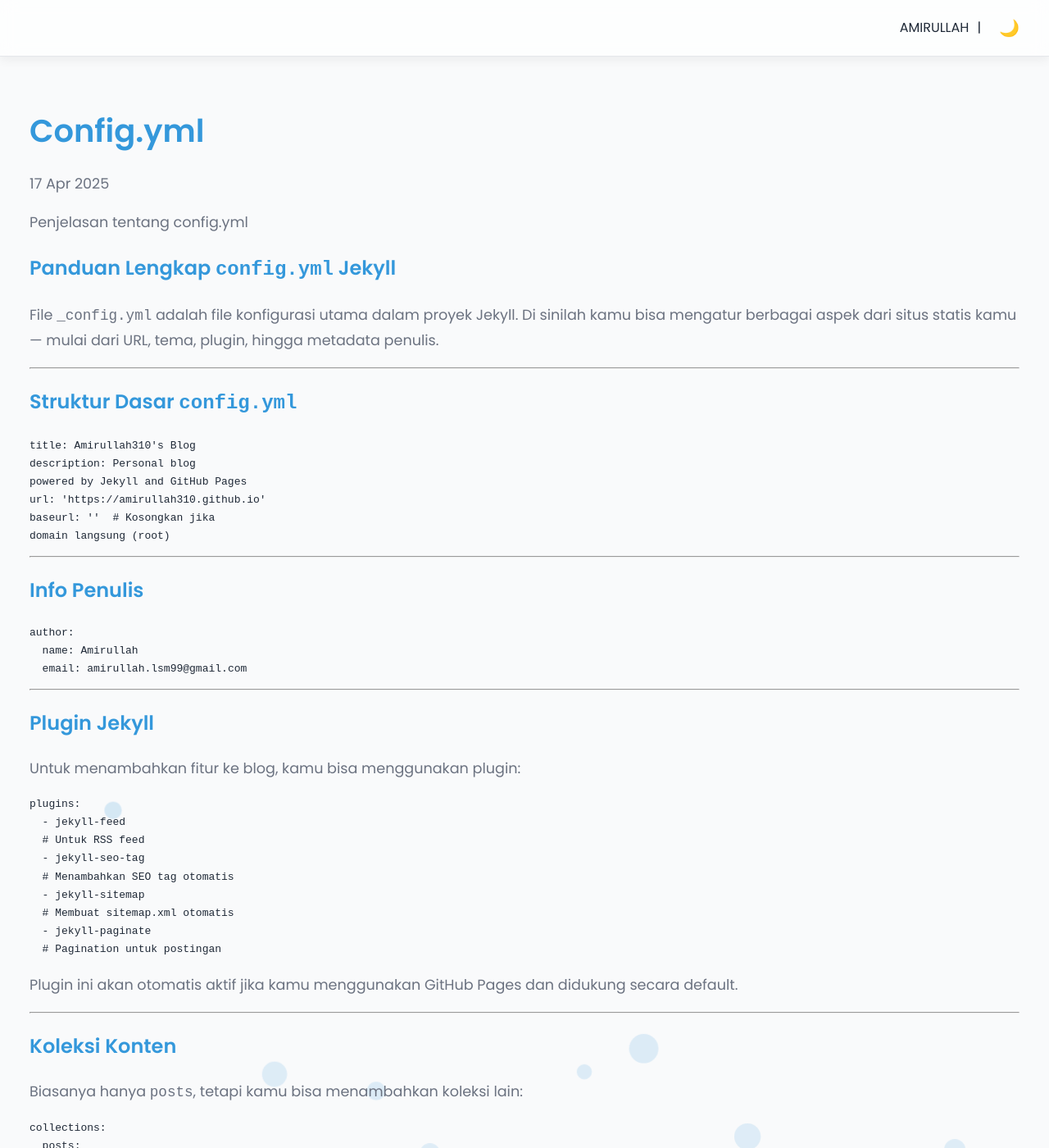
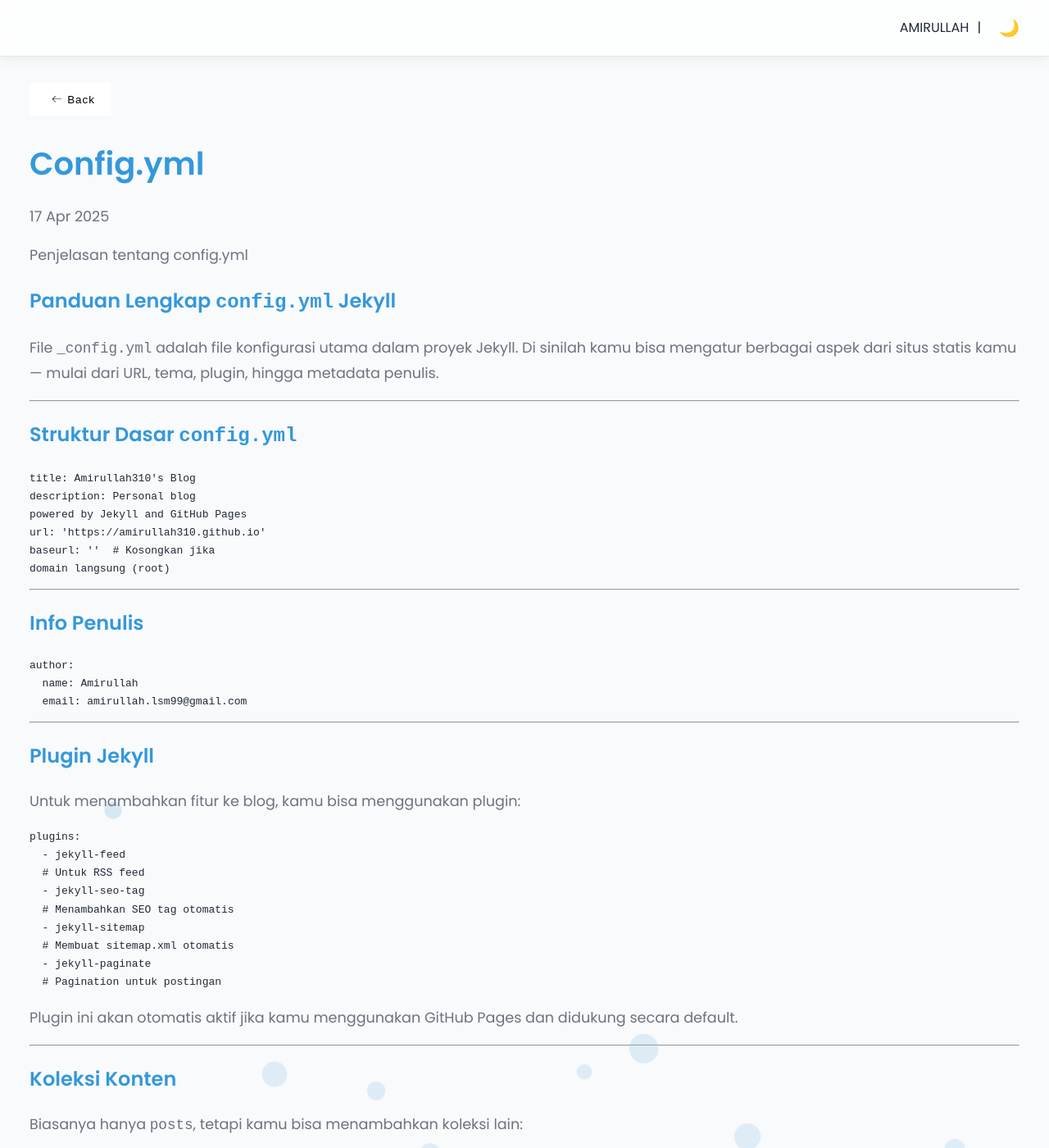
Before and after one commit to amirullah310/amirullah310.github.io, a Jekyll site: the page built from _posts/2025-04-17-config.yml.md, in a window 1280 px wide and 1400 px high. Shown: the whole window at 82% size. Built offline with Jekyll 4.4.1, drawn with Linux system fonts in a browser that asks for light colours.

Commit message:
add button back

```diff
--- a/_layouts/post.html
+++ b/_layouts/post.html
@@ -1,7 +1,12 @@
 ---
 layout : default
 ---
-
+<a href="{{ '../blog.html' | relative_url }}">
+    <button class="buttonn">
+        <svg height="16" width="16" xmlns="http://www.w3.org/2000/svg" version="1.1" viewBox="0 0 1024 1024"><path d="M874.690416 495.52477c0 11.2973-9.168824 20.466124-20.466124 20.466124l-604.773963 0 188.083679 188.083679c7.992021 7.992021 7.992021 20.947078 0 28.939099-4.001127 3.990894-9.240455 5.996574-14.46955 5.996574-5.239328 0-10.478655-1.995447-14.479783-5.996574l-223.00912-223.00912c-3.837398-3.837398-5.996574-9.046027-5.996574-14.46955 0-5.433756 2.159176-10.632151 5.996574-14.46955l223.019353-223.029586c7.992021-7.992021 20.957311-7.992021 28.949332 0 7.992021 8.002254 7.992021 20.957311 0 28.949332l-188.073446 188.073446 604.753497 0C865.521592 475.058646 874.690416 484.217237 874.690416 495.52477z"></path></svg>
+        <span>Back</span>
+    </button>
+</a>
 <h1>{{ page.title }}</h1>
 <p>{{ page.date | date_to_string }} {{ page.author }}</p>
 
--- a/_sass/main.scss
+++ b/_sass/main.scss
@@ -812,7 +812,38 @@ textarea {
 .scroll-to-top-btn:hover {
   background-color: #2980b9; /* Warna saat hover */
 }
+/* From Uiverse.io by Jedi-hongbin */
+.buttonn {
+ display: flex;
+ height: 3em;
+ width: 100px;
+ align-items: center;
+ justify-content: center;
+ background-color: #eeeeee4b;
+ border-radius: 3px;
+ letter-spacing: 1px;
+ transition: all 0.2s linear;
+ cursor: pointer;
+ border: none;
+ background: #fff;
+}
 
+.buttonn > svg {
+ margin-right: 5px;
+ margin-left: 5px;
+ font-size: 20px;
+ transition: all 0.4s ease-in;
+}
+
+.buttonn:hover > svg {
+ font-size: 1.2em;
+ transform: translateX(-5px);
+}
+
+.buttonn:hover {
+ box-shadow: 9px 9px 33px #d1d1d1, -9px -9px 33px #ffffff;
+ transform: translateY(-2px);
+}
 // /* Style untuk bagian "My Project" */
 // .my-project {
 //   background-color: #f4f4f4;
@@ -1027,6 +1058,14 @@ textarea {
   .bubble {
     background: rgba(96, 165, 250, 0.15);
   }
+  .buttonn{
+    background-color: var(--background-color);
+    color: var(--text-color);
+    border: 3px solid var(--border-color);
+  }
+.buttonn > svg {
+  border: 1px solid white;
+}
 
   .friend-search {
     background: #2C3547;
```
Also changed, not shown: blog.html (+20 -0 lines), 7 other files.
